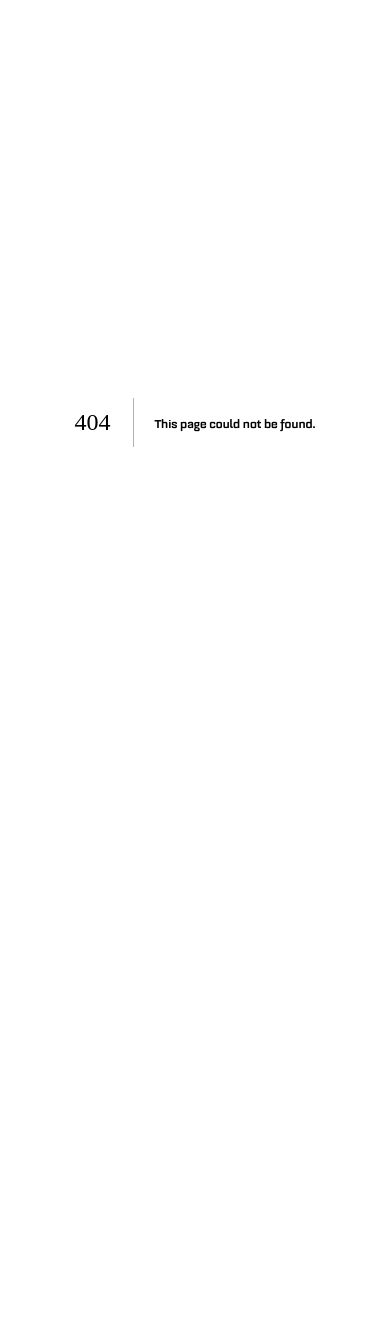
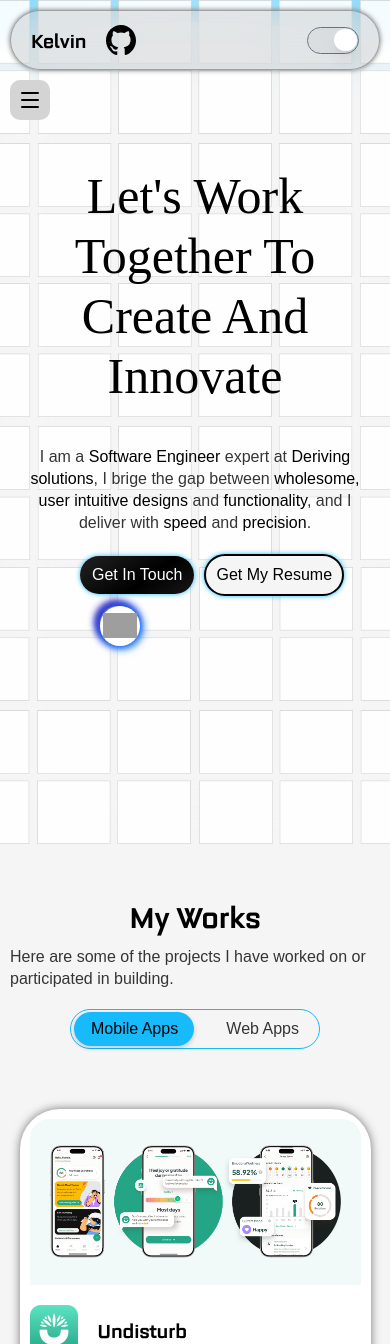
Before and after one commit to KelvinOmoluyi/Portfolio, a Next.js app: page /pages/home in a window 390 px wide. Before the commit this address had no page. Shown: the top 1344 px of the page. Before the commit the page ends 844 px from the top, so only its background shows below. Built offline with nearby package versions, Linux system fonts and the light colour scheme; grey boxes are pictures that could not be loaded; a web font is replaced by a local one.

Commit message:
chore: added mobile projects tab in projects section, updated wordings in several sections

```diff
--- a/app/css/index.css
+++ b/app/css/index.css
@@ -393,6 +393,89 @@ section.projects {
     padding: 5rem 0 10rem;
 }
 
+.projects-contents .project-toggle-container label {
+    position: relative;
+    width: 25rem;
+    height: 4rem;
+    display: block;
+    background-color: var(--main-color-01);
+    border-radius: 2rem;
+    cursor: pointer;
+    transition: 0.5s;
+    border: 1px solid var(--link-hover-color);
+    text-align: right;
+    display: flex;
+    justify-content: space-between;
+    align-items: center;
+}
+
+.project-toggle-container label p {
+    margin: 0 2rem;
+    z-index: 2;
+    color: var(--text-color-02);
+}
+
+.project-toggle-container label::after {
+    content: "";
+    width: 12rem;
+    height: 3.4rem;
+    position: absolute;
+    top: 0.2rem;
+    left: 0.3rem;
+    background: var(--link-hover-color);
+    border-radius: 6rem;
+    box-shadow: 0px 2px 5px rgba(0, 0, 0, 0.2);
+    transition: 0.5s;
+    font-size: 1.6rem;
+    color: var(--text-color-02);
+    font-family: Twk, Arial, Helvetica, sans-serif;
+    display: grid;
+    place-content: center;
+}
+
+.project-toggle-container input {
+    width: 0;
+    height: 0;
+    visibility: hidden;
+}
+
+.project-toggle-container input:checked + label::after {
+    left: 24.6rem;
+    transform: translateX(-100%);
+    width: 11rem;
+}
+
+.project-toggle-container input:checked + label #checked {
+    color: var(--main-color-03);
+}
+
+.project-toggle-container input:not(:checked) + label #unchecked {
+    color: var(--main-color-03);
+}
+
+/* bubble effect */
+
+.project-toggle-container label:active::after {
+    width: 13rem;
+}
+
+.project-toggle-container input:checked + label:active::after {
+    width: 12rem;
+}
+
+.project-toggle-container .background {
+    width: 100%;
+    height: 100vh;
+    z-index: -1;
+    position: absolute;
+    top: 0;
+    left: 0;
+}
+
+.project-toggle-container input:checked + label + .background {
+    background-color: #242424;
+}
+
 .projects-contents .heading-contents {
     width: 100%;
     height: -webkit-fit-content;
@@ -745,7 +828,7 @@ section.about {
 }
 
 .stack-box .stack:nth-child(4) {
-    background-image: url(../../public/icons/php-logo.png);
+    background-image: url(../../public/icons/java-logo.png);
     background-size: cover;
     background-position: center;
     background-repeat: no-repeat;
@@ -756,7 +839,7 @@ section.about {
 }
 
 .stack-box .stack:nth-child(5) {
-    background-image: url(../../public/icons/java-logo.png);
+    background-image: url(../../public/icons/mysql-logo.png);
     background-size: cover;
     background-position: center;
     background-repeat: no-repeat;
@@ -767,29 +850,29 @@ section.about {
 }
 
 .stack-box .stack:nth-child(6) {
-    background-image: url(../../public/icons/mysql-logo.png);
-    background-size: cover;
-    background-position: center;
-    background-repeat: no-repeat;
-}
-
-.stack-box .stack:nth-child(6):hover {
-    background-size: 110%;
-}
-
-.stack-box .stack:nth-child(7) {
     background-image: url(../../public/icons/react-native-logo.png);
     background-size: 150%;
     background-position: center;
     background-repeat: no-repeat;
 }
 
-.stack-box .stack:nth-child(7):hover {
+.stack-box .stack:nth-child(6):hover {
     background-size: 160%;
 }
 
+.stack-box .stack:nth-child(7) {
+    background-size: 140%;
+    background-image: url(../../public/icons/react-logo.png);
+    background-position: center;
+    background-repeat: no-repeat;
+}
+
+.stack-box .stack:nth-child(7):hover {
+    background-size: 150%;
+}
+
 .stack-box .stack:nth-child(8) {
-    background-image: url(../../public/icons/react-logo.png);
+    background-image: url(../../public/icons/nextjs-logo.webp);
     background-size: cover;
     background-position: center;
     background-repeat: no-repeat;
@@ -800,24 +883,13 @@ section.about {
 }
 
 .stack-box .stack:nth-child(9) {
-    background-image: url(../../public/icons/nextjs-logo.webp);
-    background-size: cover;
+    background-image: url(../../public/icons/tailwindcss-icon.webp);
+    background-size: 130%;
     background-position: center;
     background-repeat: no-repeat;
 }
 
 .stack-box .stack:nth-child(9):hover {
-    background-size: 140%;
-}
-
-.stack-box .stack:nth-child(10) {
-    background-image: url(../../public/icons/tailwindcss-icon.webp);
-    background-size: cover;
-    background-position: center;
-    background-repeat: no-repeat;
-}
-
-.stack-box .stack:nth-child(10):hover {
     background-size: 140%;
 }
 
--- a/app/page.tsx
+++ b/app/page.tsx
@@ -1,10 +1,10 @@
 
-import IndexPage from "./pages/IndexPage";
+import Index from "./pages/home/page";
 
 export default function Home() {
   return (
     <>
-      <IndexPage />
+      <Index />
     </>
   );
 }
--- /dev/null
+++ b/app/pages/home/page.tsx
@@ -0,0 +1,30 @@
+import "@/app/css/index.css"
+import "@/app/css/responsive.css"
+
+// import { useContext } from "react";
+import Home from "@/app/sections/index/Home";
+import Navbar from "@/app/sections/index/Navbar";
+import SideNavbar from "@/app/sections/index/SideNavbar";
+// import ThemeContext from "../context/ThemeContext";
+import Projects from "@/app/sections/index/Projects";
+import About from "@/app/sections/index/About";
+import Services from "@/app/sections/index/Services";
+import Footer from "@/app/sections/index/Footer";
+
+const Index = () => {
+    // const {theme} = useContext(ThemeContext)
+
+    return (
+        <div>
+            <Navbar />
+            <SideNavbar />
+            <Home />
+            <Projects />
+            <About />
+            <Services />
+            <Footer />
+        </div>
+    );
+}
+
+export default Index;
--- a/app/sections/index/About.tsx
+++ b/app/sections/index/About.tsx
@@ -21,19 +21,18 @@ const About = () => {
                     <div className="right-contents">
                         <div className="personal-info">
                             <h3>I'm Kelvin Omoluyi</h3>
-                            <p>I'm a <span>software engineer</span> passionate about turning ideas into <span>real, creative and working solutions</span> through code.<br />
-                                With a <span>strong grasp</span> for both <span>frontend finesse</span> and <span>backend brilliance</span>, I build tailored web applications that
-                                are not only <span>Visually engaging</span> but also <span>highly functional</span>.
+                            <p>I’m a Software Engineer who loves turning raw ideas into <span>real MVPs - fast</span>.
+                                I love <span>immersive aesthetics</span>, building clean, responsive interfaces, and I'm all about designing scalable systems, while shipping end-to-end
+                                features that delivers desired user experience
                             </p>
-                            <p>I don’t just identify problems, I <span>dig deep</span> to solve them with <span>smart, effective</span> solutions that <span>boost productivity</span> and
-                            <span>deliver real value</span></p>
+                            <br />
+                            <p>I leverage <span>AI as a coding assistant</span> to accelerate development and ensure <span>technical precision</span>, delivering <span>optimized solutions</span> that drive <span>efficiency</span> and <span>business growth</span>.</p>
                         </div>
 
                         <div className="stack-and-contact-box">
                             <h5>Skill stack</h5>
                             <div className="stack-box">
                                 {/* i used backgroud image for the divs */}
-                                <div className="stack"></div>
                                 <div className="stack"></div>
                                 <div className="stack"></div>
                                 <div className="stack"></div>
--- a/app/sections/index/Home.tsx
+++ b/app/sections/index/Home.tsx
@@ -42,7 +42,7 @@ const Home = () => {
                         <h1>Let&apos;s Work Together To Create And Innovate</h1>
                     </div>
                     <div className="small-words">
-                        <p>I am a <span>Software Engineer</span> expert at <span>Deriving solutions</span>, I brige the gap between <span>wholesome, user intuitive designs</span> and <span>functionality</span>, and I deliver with <span>precision</span>.</p>
+                        <p>I am a <span>Software Engineer</span> expert at <span>Deriving solutions</span>, I brige the gap between <span>wholesome, user intuitive designs</span> and <span>functionality</span>, and I deliver with <span>speed</span> and <span>precision</span>.</p>
                     </div>
                     <div className="buttons-container">
                         <Link href="#contact">
--- a/app/sections/index/Projects.tsx
+++ b/app/sections/index/Projects.tsx
@@ -1,8 +1,9 @@
 "use client";
 
 import ProjectDisplayBoard from '@/components/sections/ProjectDisplayBoard';
+import { useState } from 'react';
 
-const projects = [
+const webProjects = [
   {
     company: "Apexify",
     description: "I developed a <span>React-based Dashboard</span> equipped with a <span>scalable design system</span> that includes a <span>highly reusable button component</span> supporting multiple variants, sizes, and states. The dashboard also features <span>interactive data visualizations</span> built with a <span>customized charting library</span>, delivering insightful analytics with <span>responsive layouts</span> and <span>intuitive tooltips</span>.",
@@ -83,7 +84,46 @@ const projects = [
   },
 ];
 
+const mobileProjects = [
+  {
+    company: "Undisturb",
+    description: "I collaborated with ADTC to create a <span>cross-platform</span> mobile app called <span>Undisturb</span>, a <span>personalized AI wellness companion</span>, designed to help you <span>sleep better</span>, <span>manage stress</span>, and <span>build and track lifelong habits</span>, equiped with a <span>in app subscription</span> and native features",
+    keywords: ["AI", "Wellness", "Mobile application", "Behavioral science"],
+    skills: ["React Native", "Expo", "Typescript", "Nativewind", "Revenue Cat"],
+    image: {
+      path: "/img/undisturb-logo.png",
+      alt: "Undisturb logo",
+      thumbNail: "/img/undisturb-thumbnail.png",
+    },
+    ongoing: false,
+    previewLink: "https://undisturb.io/",
+  },
+  {
+    company: "Etufula",
+    description: "I developed a web application for a <span>HR</span> and <span>Recruitment</span> firm, Equiped with <span>user intuitive UI</span> and <span>strategic C-T-A messages</span>, to ease and encourage contact, It also features a <span>smart 2-step contact form</span> to <span>streamline</span> and <span>increase</span> the productivity of employees.",
+    keywords: ["HR outsourcing", "Hr solutions", "Workforce solutions"],
+    skills: ["Html", "Css", "JavaScript", "Php", "Mysql"],
+    image: {
+      path: "/img/global-hr-logo.png",
+      alt: "GHS logo",
+      thumbNail: "/img/GHS-thumbnail.png",
+    },
+    ongoing: true,
+    previewLink: "https://globalhrservices.42web.io/",
+  },
+];
+
 const Projects = () => {
+  const [planType, setPlanType] = useState("Mobile Apps");
+  const [isChecked, setIsChecked] = useState(false);
+
+  const handleToggle = (e: React.ChangeEvent<HTMLInputElement>) => {
+    setIsChecked(e.target.checked);
+    setTimeout(() => {
+      setPlanType(e.target.checked ? "Web Apps" : "Mobile Apps")
+    }, 300)
+  }
+
   return (
     <section className="projects" id="projects">
       <div className="projects-contents wrapper">
@@ -92,10 +132,27 @@ const Projects = () => {
           <div className="small-words">
             <p>Here are some of the projects I have worked on or participated in building.</p>
           </div>
+
+          <div className="project-toggle-container">
+            <input
+            type="checkbox"
+            id="project-toggle"
+            onChange={handleToggle}
+            checked={isChecked}
+            />
+            <label htmlFor="project-toggle">
+                <p id="unchecked">Mobile Apps</p>
+                <p id="checked">Web Apps</p>
+            </label>
+          </div>
         </div>
 
+
+
         <div className="projects-container">
-          {projects.map((project, index) => (
+          {planType === "Mobile Apps" ? mobileProjects.map((project, index) => (
+            <ProjectDisplayBoard key={index} project={project} />
+          )) : webProjects.map((project, index) => (
             <ProjectDisplayBoard key={index} project={project} />
           ))}
         </div>
--- a/components/sections/ProjectDisplayBoard.tsx
+++ b/components/sections/ProjectDisplayBoard.tsx
@@ -76,7 +76,7 @@ const ProjectDisplayBoard: React.FC<ProjectDisplayBoardProps> = ({ project }) =>
                         src={project.image.thumbNail}
                         alt={project.company}
                         fill
-                        className="object-cover rounded-3xl"
+                        className='object-cover h-auto'
                       />
                     </a>
                 </div>
```
Also changed, not shown: app/pages/about/page.tsx (added), public/img/undisturb-logo.png (added), public/img/undisturb-thumbnail.png (added).
